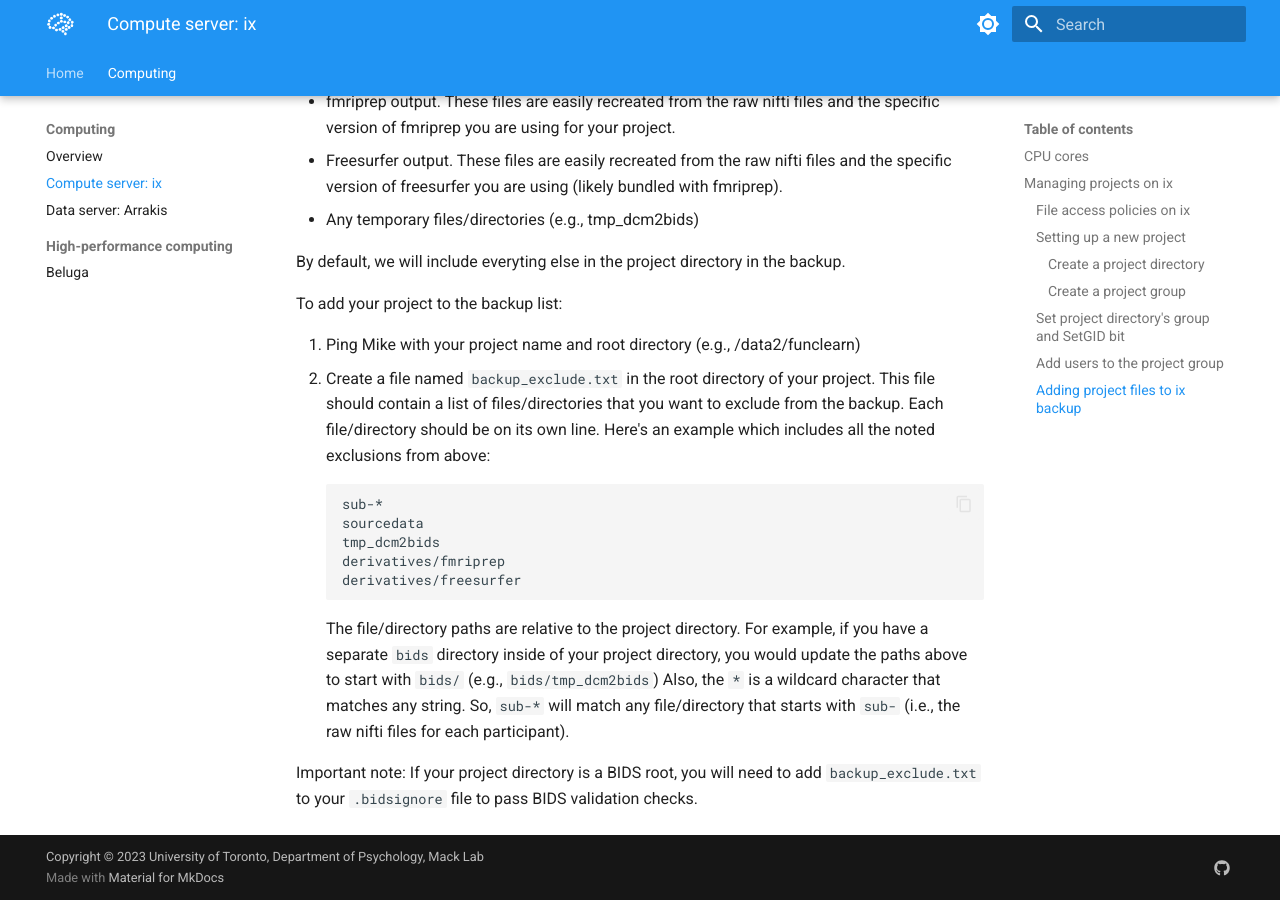
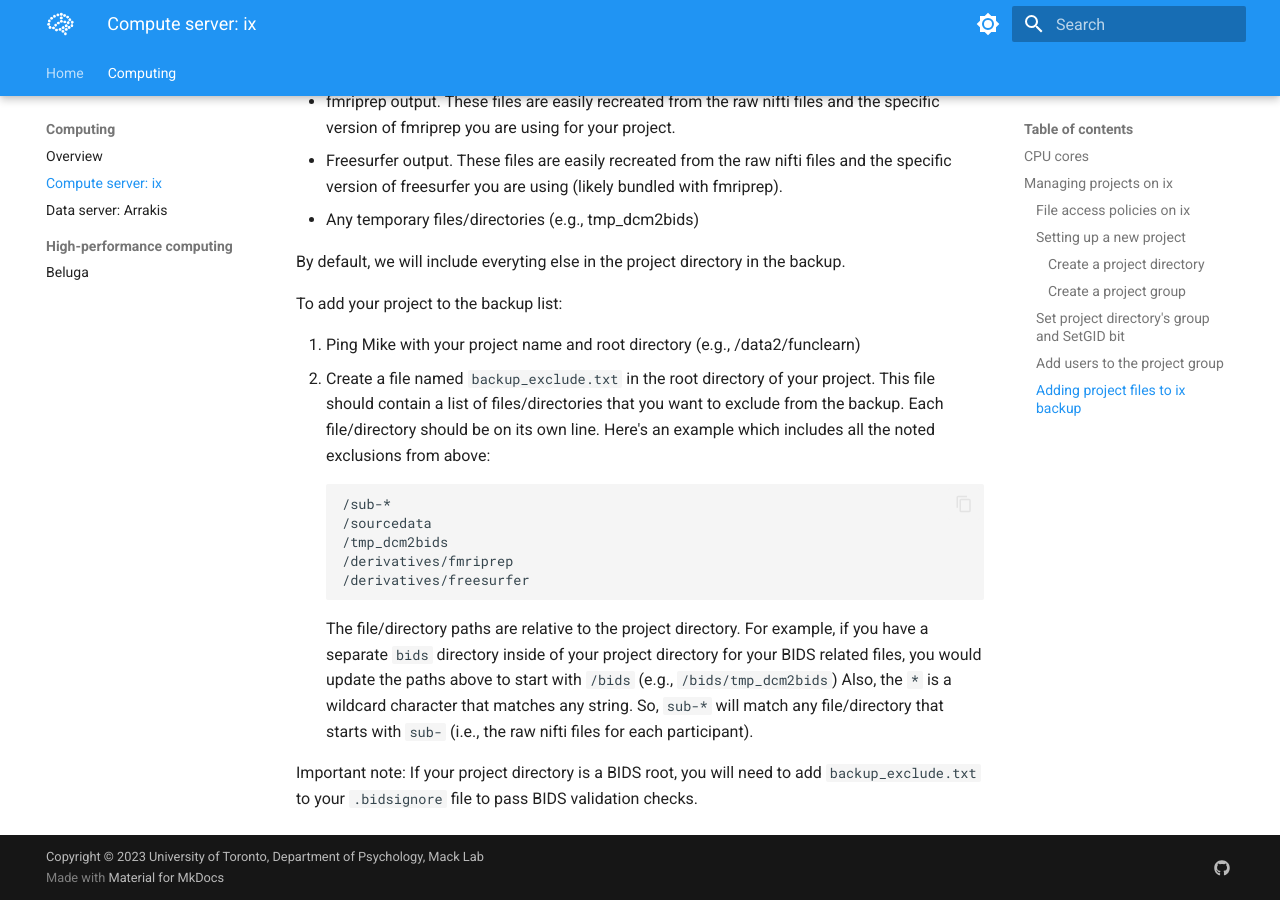
Before and after one commit to macklab/manual, an MkDocs documentation site: the page built from docs/ix.md, in a window 1280 px wide and 900 px high, scrolled down 3892 px. Built offline with MkDocs 1.6.1 and Material for MkDocs 9.7.7, drawn with Linux system fonts in a browser that asks for light colours.

Commit message:
fix paths

````diff
--- a/docs/ix.md
+++ b/docs/ix.md
@@ -123,12 +123,12 @@ To add your project to the backup list:
 1. Ping Mike with your project name and root directory (e.g., /data2/funclearn)
 2. Create a file named `backup_exclude.txt` in the root directory of your project. This file should contain a list of files/directories that you want to exclude from the backup. Each file/directory should be on its own line. Here's an example which includes all the noted exclusions from above:
 ```
-sub-*
-sourcedata
-tmp_dcm2bids
-derivatives/fmriprep
-derivatives/freesurfer
+/sub-*
+/sourcedata
+/tmp_dcm2bids
+/derivatives/fmriprep
+/derivatives/freesurfer
 ```
-The file/directory paths are relative to the project directory. For example, if you have a separate `bids` directory inside of your project directory, you would update the paths above to start with `bids/` (e.g., `bids/tmp_dcm2bids`) Also, the `*` is a wildcard character that matches any string. So, `sub-*` will match any file/directory that starts with `sub-` (i.e., the raw nifti files for each participant).
+The file/directory paths are relative to the project directory. For example, if you have a separate `bids` directory inside of your project directory for your BIDS related files, you would update the paths above to start with `/bids` (e.g., `/bids/tmp_dcm2bids`) Also, the `*` is a wildcard character that matches any string. So, `sub-*` will match any file/directory that starts with `sub-` (i.e., the raw nifti files for each participant).
 
 Important note: If your project directory is a BIDS root, you will need to add `backup_exclude.txt` to your `.bidsignore` file to pass BIDS validation checks.
````
